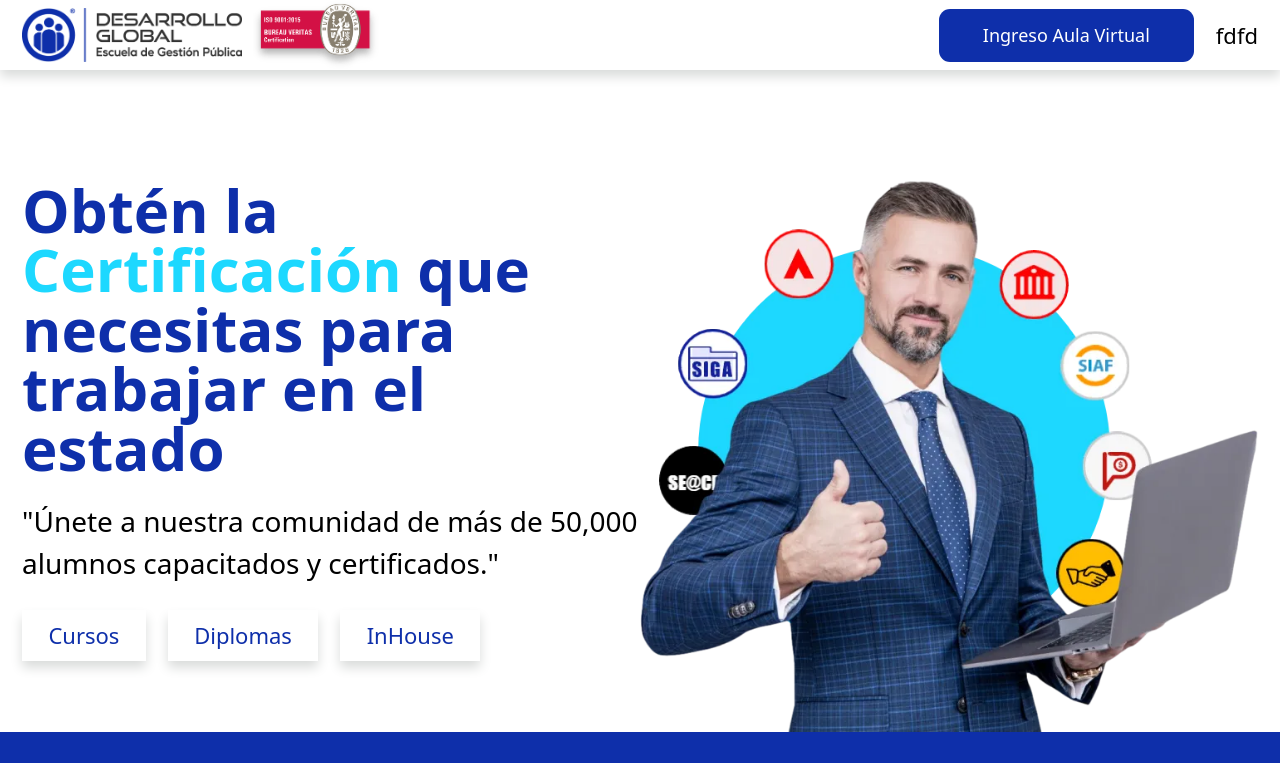
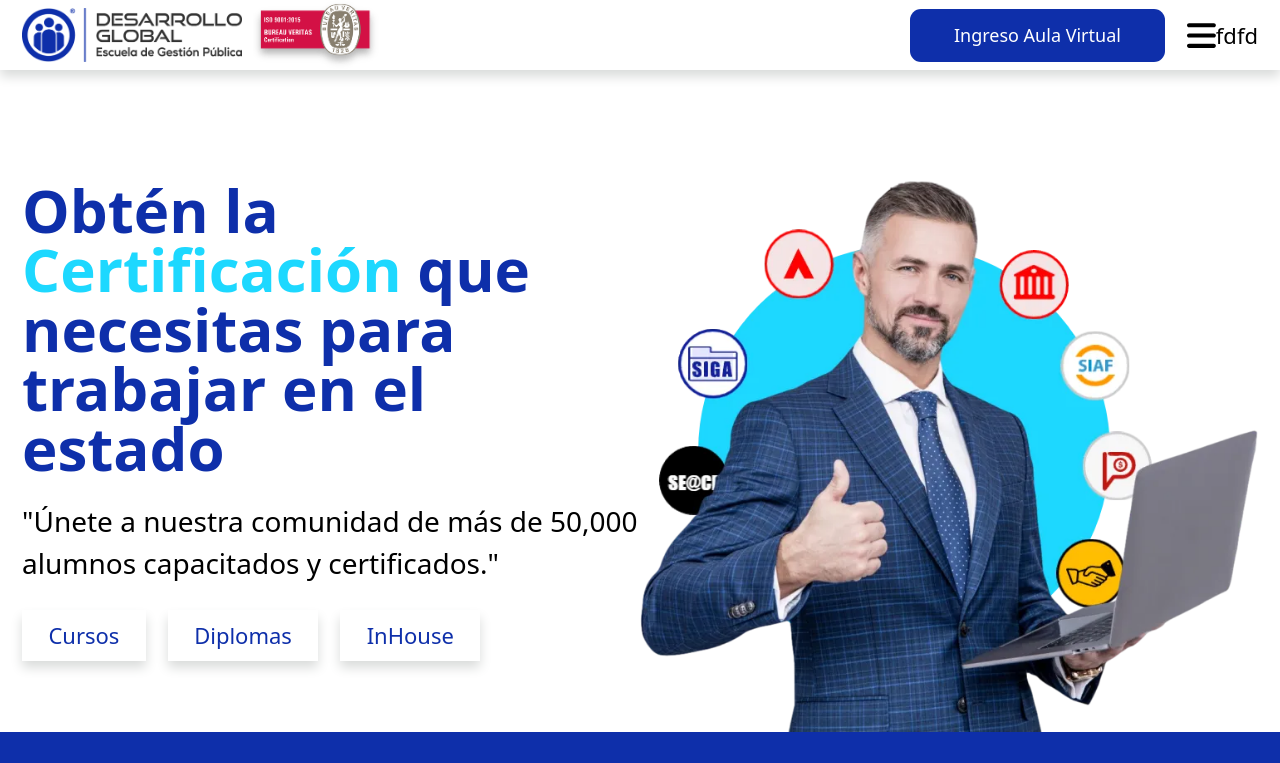
Before and after one commit to IsaacCastroCisneros/desarrollo-global-new-web, a Next.js app: page / in a window 1280 px wide. Shown: the top 763 px of the page. Built offline with nearby package versions, Linux system fonts and the light colour scheme.

Commit message:
well welggl

```diff
--- a/components/NavBar/Navbar.tsx
+++ b/components/NavBar/Navbar.tsx
@@ -43,10 +43,10 @@ export default function Navbar()
         <Button name='ingresar al aula virtual' className="ml-auto navbar1:hidden">ingreso aula virtual</Button>
         <button
           className="navbar:block hidden ml-[1rem]"
-         /*  onClick={() => setShow(!show)} */
+          onClick={() => setShow(!show)}
           name='abrir menu responsive para celular'
         >
-          {/* <FontAwesomeIcon size="xl" icon={faBars} /> */}
+          <FontAwesomeIcon size="xl" icon={faBars} />
           fdfd
         </button>
       </nav>
```
